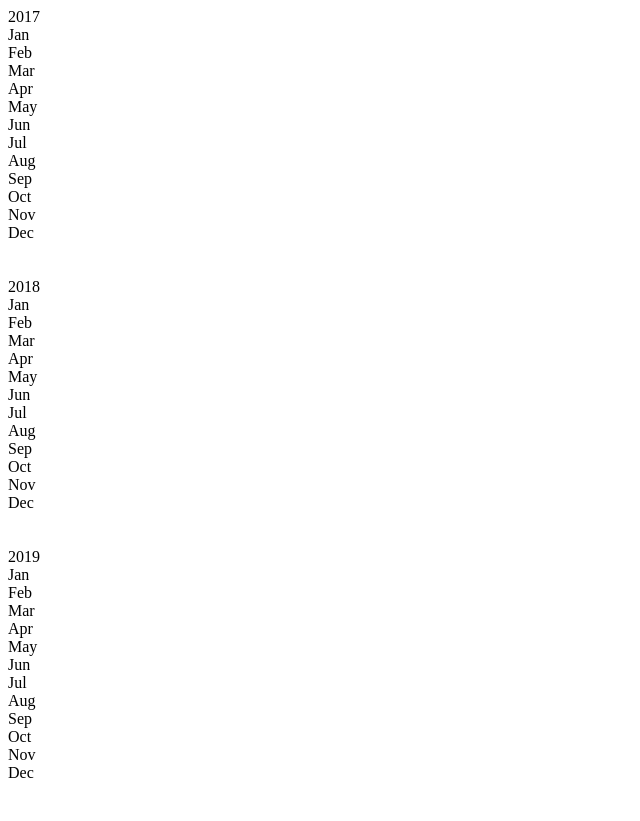
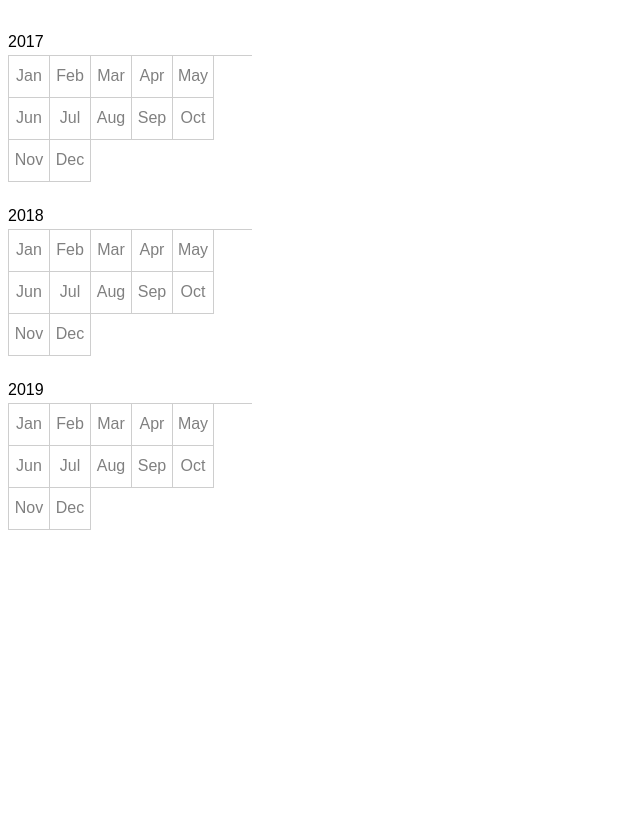
Before and after one commit to wdperson/travel_term, a React app: page / in a window 1280 px wide. Shown: the whole page, without its empty margins (0-640 px from the left). After the commit the page ends 800 px from the top, so only its background shows below. Built offline with nearby package versions, Linux system fonts and the light colour scheme; what moment-range would draw is missing.

```diff
--- a/src/components/Calendar.js
+++ b/src/components/Calendar.js
@@ -1,7 +1,8 @@
 /* eslint-disable import/default */
 import React from 'react'
-import MonthCell from './MonthCell'
+import Month from './Month'
 import moment from 'moment'
+import PropTypes from 'prop-types'
 
 export default class Calendar extends React.Component {
   isInRange (month) {
@@ -36,9 +37,9 @@
       dateStart.add(1, 'month')
     }
     return (
-      <div>
-        { months.map(month =>
-          <MonthCell
+      <div className="month_wrapper">
+        { months.map((month, index) =>
+          <Month
             key={month}
             month={month}
             isInRange={ this.isInRange(month) }
@@ -55,10 +56,16 @@
 
     return (
       <div>
-        {year}
+        <div className='year'>{year}</div>
         { this.renderMonths() }
-        <br/><br/>
       </div>
     )
   }
 }
+
+Calendar.propTypes = {
+  startMonth: PropTypes.instanceOf(moment).isRequired,
+  endMonth: PropTypes.instanceOf(moment).isRequired,
+  year: PropTypes.string.isRequired,
+  selectMonth: PropTypes.func.isRequired
+}
--- /dev/null
+++ b/src/components/Month.js
@@ -0,0 +1,29 @@
+/* eslint-disable import/default */
+import React from 'react'
+import moment from 'moment'
+import styles from '../css/styles.css'
+
+export default class Month extends React.Component {
+  buttonStyles () {
+    const { isInRange, isStartMonth, isEndMonth } = this.props
+
+    if (isInRange === true) {
+      return 'in_range'
+    } else if (isStartMonth === true) {
+      return 'start_month'
+    } else if (isEndMonth === true) {
+      return 'end_month'
+    } else {
+      return ''
+    }
+  }
+
+  render () {
+    const { month } = this.props
+    return (
+      <div className={this.buttonStyles() + " month"} onClick={ () => this.props.selectMonth(month) }>
+        {moment.monthsShort(moment(month).month())}
+      </div>
+    )
+  }
+}
--- a/src/components/MonthCell.js
+++ /dev/null
@@ -1,54 +0,0 @@
-/* eslint-disable import/default */
-import React from 'react'
-import moment from 'moment'
-import styles from '../css/styles.css'
-
-export default class MonthCell extends React.Component {
-  buttonStyles () {
-    const { isInRange, isStartMonth, isEndMonth } = this.props
-    if (isInRange === true) {
-      return 'in_range'
-    }
-    if (isStartMonth === true) {
-      return 'start_month'
-    }
-    if (isEndMonth === true) {
-      return 'end_month'
-    }
-  }
-
-  handleMouseEvent (event) {
-    const newState = {}
-
-    switch (event.type) {
-      case 'mouseenter':
-        newState['hover'] = true
-        break
-
-      case 'mouseup':
-      case 'mouseleave':
-        newState['hover'] = false
-        newState['active'] = false
-        break
-
-      case 'mousedown':
-        newState['active'] = true
-        break
-    }
-
-    this.setState(newState)
-  }
-
-  render () {
-    const { month } = this.props
-    return (
-      <div>
-        <span className={this.buttonStyles()} onClick={ () => this.props.selectMonth(month) }>
-          <span>
-            {moment.monthsShort(moment(month).month())}
-          </span>
-        </span>
-      </div>
-    )
-  }
-}
--- a/src/css/styles.css
+++ b/src/css/styles.css
@@ -1,11 +1,42 @@
 .end_month {
   background-color: teal;
+  color: white !important;
 }
 
 .start_month {
   background-color: teal;
+  color: white !important;
 }
 
 .in_range {
-  background-color: lightgray;
+  background-color: #f5f5f5;
 }
+
+.year {
+  font-family: Arial;
+  font-size: 16px;
+  padding-top: 25px;
+  padding-bottom: 4px;
+}
+
+.month {
+  width: 40px;
+  height: 41px;
+  font-family: Arial;
+  font-size: 16px;
+  text-align: center;
+  line-height: 40px;
+  color: gray;
+  border-right: 0.5px solid #cecece;
+  border-bottom: 0.5px solid #cecece;
+}
+
+.month_wrapper {
+  width: 243px;
+  display: -webkit-flex; /* Safari */
+  -webkit-flex-wrap: wrap; /* Safari 6.1+ */
+  display: flex;
+  flex-wrap: wrap;
+  border-left: 0.5px solid #cecece;
+  border-top: 0.5px solid #cecece;
+}
```
Also changed, not shown: 1 other file.
